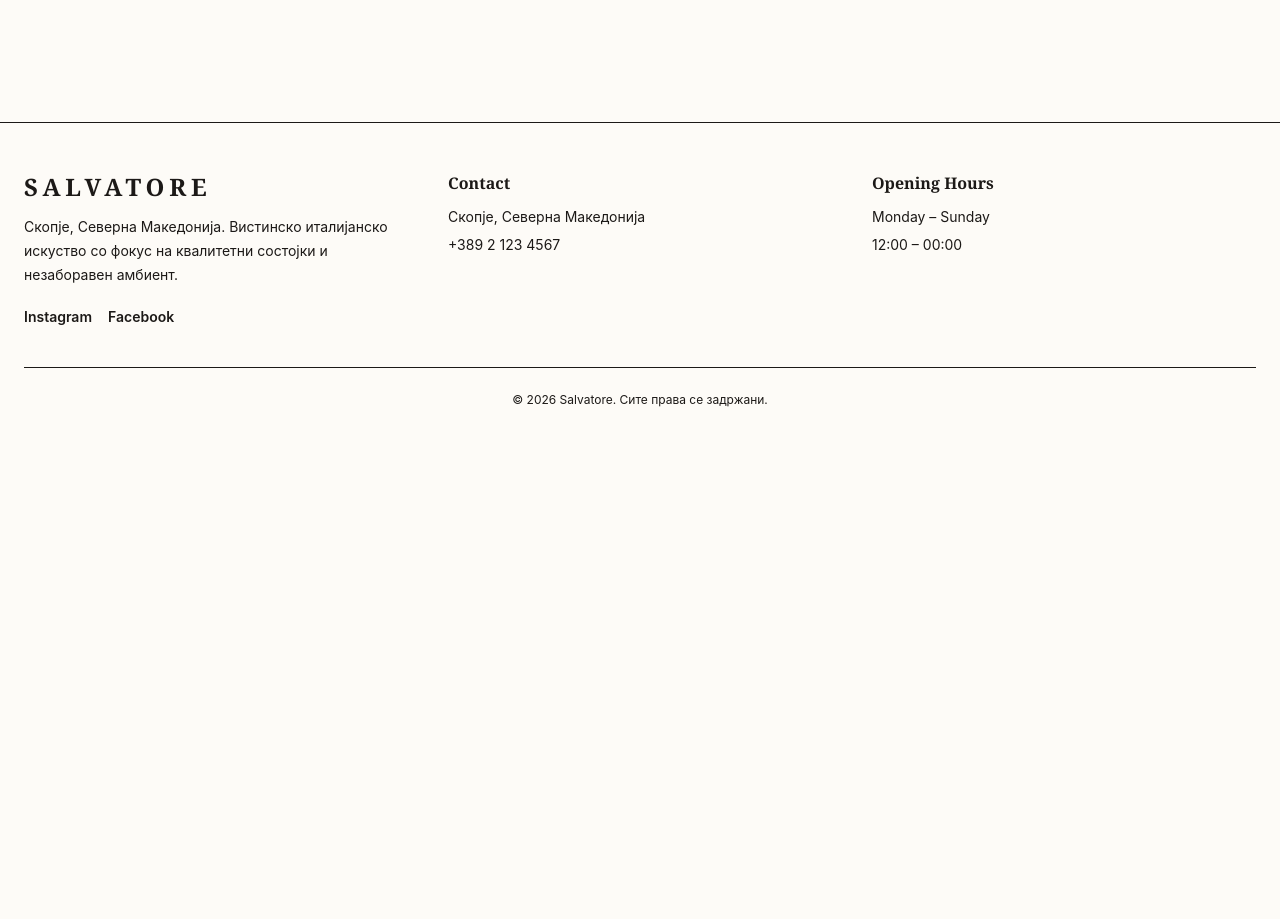
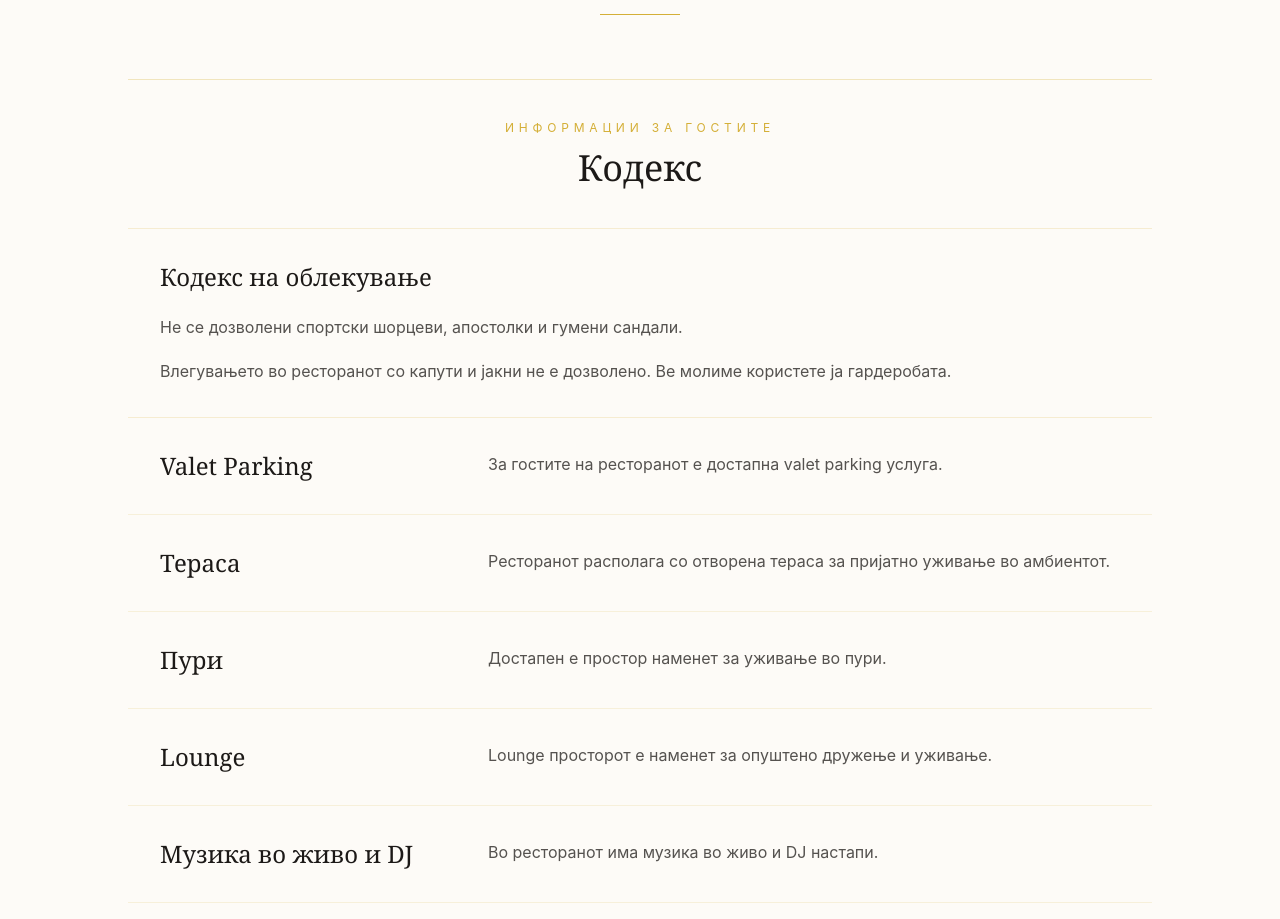
Before and after one commit to stefanovaklara/salvatore-restaurant-website, a React (Vite) app: page / in a window 1280 px wide. Shown: the part 1878-2797 px from the top of the page. Before the commit the page ends 2334 px from the top, so only its background shows below. Built offline with nearby package versions, Linux system fonts and the light colour scheme.

Commit message:
feat: add useful information and dress code section

```diff
--- a/src/App.jsx
+++ b/src/App.jsx
@@ -1,6 +1,7 @@
 import Footer from './components/layout/Footer'
 import Hero from './components/layout/Hero'
 import Navbar from './components/layout/Navbar'
+import UsefulInformation from './components/layout/UsefulInformation'
 import FoodMenuPage from './components/menu/FoodMenuPage'
 import DrinksMenuPage from './components/menu/DrinksMenuPage'
 import DigitalMenu from './components/menu/DigitalMenu'
@@ -52,6 +53,7 @@ function App() {
                 <Hero />
 
                 <DigitalMenu />
+                 <UsefulInformation />
 
                 <section
                     id="reservations"
--- /dev/null
+++ b/src/components/layout/UsefulInformation.jsx
@@ -0,0 +1,125 @@
+function UsefulInformation() {
+    const information = [
+        {
+            title: 'Valet Parking',
+            text: 'За гостите на ресторанот е достапна valet parking услуга.'
+        },
+        {
+            title: 'Тераса',
+            text: 'Ресторанот располага со отворена тераса за пријатно уживање во амбиентот.'
+        },
+        {
+            title: 'Пури',
+            text: 'Достапен е простор наменет за уживање во пури.'
+        },
+        {
+            title: 'Lounge',
+            text: 'Lounge просторот е наменет за опуштено дружење и уживање.'
+        },
+        {
+            title: 'Музика во живо и DJ',
+            text: 'Во ресторанот има музика во живо и DJ настапи.'
+        },
+        {
+            title: 'Прикладно за деца',
+            text: 'Деца од сите возрасти се добредојдени во ресторанот. Деца од 0 до 10 години можат да влезат во ресторанот до 22:00 часот.'
+        },
+        {
+            title: 'Пристапно за лица со намалена подвижност',
+            text: 'Ресторанот е пристапен за лица со намалена подвижност.'
+        },
+        {
+            title: 'Дозволено со миленици',
+            text: 'Кучиња се дозволени само во отворениот простор на ресторанот за време на ручекот, односно до 19:00 часот.'
+        }
+    ]
+
+    return (
+        <section
+            id="useful-information"
+            className="bg-[var(--color-salvatore-cream)] px-6 py-24"
+        >
+            <div className="mx-auto max-w-5xl">
+
+                <div className="mb-16 text-center">
+                    <p className="text-sm uppercase tracking-[0.4em] text-[var(--accent-gold)]">
+                        Salvatore
+                    </p>
+
+                    <h2 className="mt-3 font-serif-luxury text-4xl text-[var(--color-salvatore-green)] md:text-6xl">
+                        Корисни информации
+                    </h2>
+
+                    <div className="mx-auto mt-6 h-px w-20 bg-[var(--accent-gold)]" />
+                </div>
+
+                <div className="border-y border-[var(--accent-gold)]/30">
+
+                    <div className="px-4 py-10 md:px-8">
+
+                        <p className="mb-3 text-center text-xs uppercase tracking-[0.4em] text-[var(--accent-gold)]">
+                            Информации за гостите
+                        </p>
+
+                        <h3 className="text-center font-serif-luxury text-3xl text-[var(--color-salvatore-green)] md:text-4xl">
+                            Кодекс
+                        </h3>
+
+                    </div>
+
+                    <div className="border-t border-[var(--accent-gold)]/20">
+
+                        <article className="px-4 py-8 md:px-8">
+                            <h4 className="font-serif-luxury text-2xl text-[var(--color-salvatore-green)]">
+                                Кодекс на облекување
+                            </h4>
+
+                            <div className="mt-5 space-y-4 text-sm leading-7 text-[var(--text-primary)]/75 md:text-base">
+                                <p>
+                                    Не се дозволени спортски шорцеви, апостолки и гумени сандали.
+                                </p>
+
+                                <p>
+                                    Влегувањето во ресторанот со капути и јакни не е дозволено.
+                                    Ве молиме користете ја гардеробата.
+                                </p>
+                            </div>
+                        </article>
+
+                    </div>
+
+                    <div className="border-t border-[var(--accent-gold)]/20">
+
+                        {information.map((item, index) => (
+                            <article
+                                key={item.title}
+                                className={`px-4 py-7 md:px-8 md:py-8 ${
+                                    index !== information.length - 1
+                                        ? 'border-b border-[var(--accent-gold)]/15'
+                                        : ''
+                                }`}
+                            >
+                                <div className="flex flex-col gap-3 md:flex-row md:items-start md:gap-12">
+
+                                    <h4 className="min-w-[280px] font-serif-luxury text-xl text-[var(--color-salvatore-green)] md:text-2xl">
+                                        {item.title}
+                                    </h4>
+
+                                    <p className="max-w-3xl text-sm leading-7 text-[var(--text-primary)]/75 md:text-base">
+                                        {item.text}
+                                    </p>
+
+                                </div>
+                            </article>
+                        ))}
+
+                    </div>
+
+                </div>
+
+            </div>
+        </section>
+    )
+}
+
+export default UsefulInformation
```
